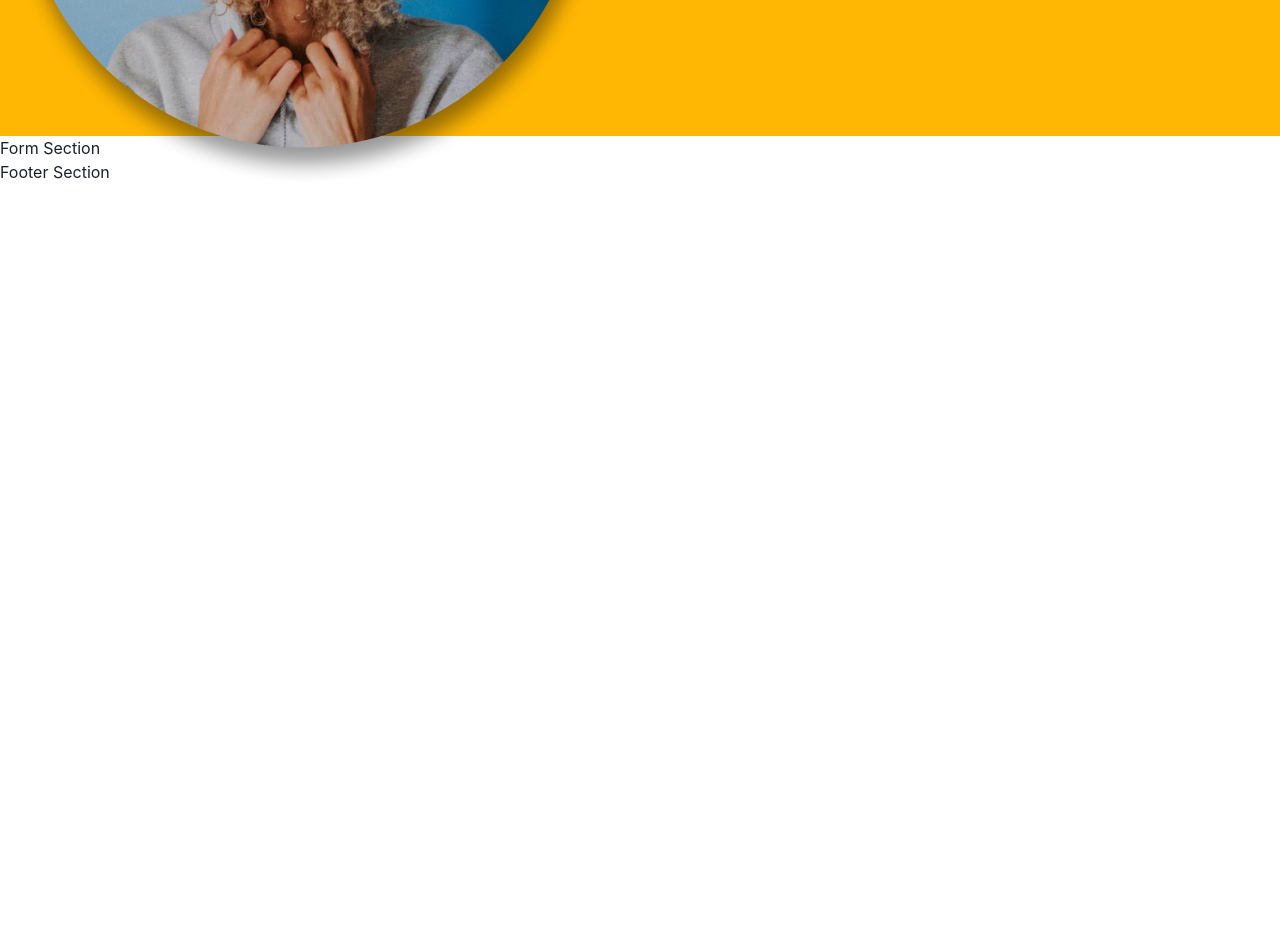
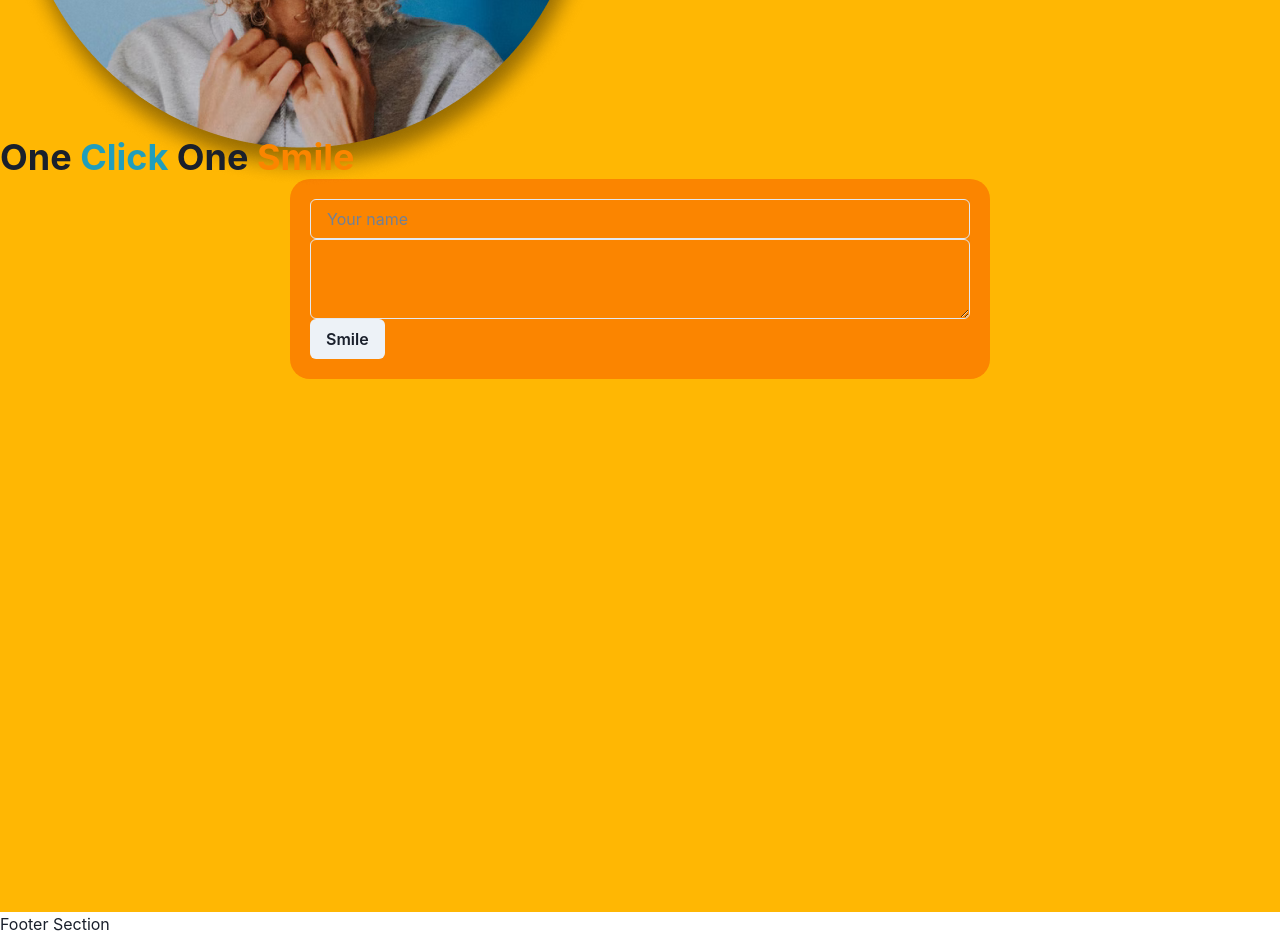
Before and after one commit to aynaever/share-smile-contract, a React (Create React App) app: page / in a window 1280 px wide. Shown: the part 1440-2376 px from the top of the page. Before the commit the page ends 1627 px from the top, so only its background shows below. Built offline with nearby package versions, Linux system fonts and the light colour scheme.

Commit message:
add some content and styling to FormSection

```diff
--- /dev/null
+++ b/src/components/FormSection/FormSection.css
@@ -0,0 +1,25 @@
+.formSection {
+	height: 97vh;
+	background-color: #FFB703;
+}
+
+.blockForm {
+	width: 70%;
+	max-width: 700px;
+	margin: 0 auto;
+	padding: 20px;
+	border-radius: 20px;
+	background-color: #FB8500;
+}
+
+#title {
+	margin: 0 auto;
+}
+
+#click {
+	color: #219EBC;
+}
+
+#smile {
+	color: #FB8500;
+}
--- a/src/components/FormSection/FormSection.js
+++ b/src/components/FormSection/FormSection.js
@@ -1,8 +1,25 @@
+import { Heading,
+		 FormControl,
+		 Input,
+		 Textarea,
+		 Button } from "@chakra-ui/react";
+import FormSectionCss from "./FormSection.css";
+
 function FormSection() {
 	return (
-		<>
-			<h1>Form Section</h1>
-		</>
+		<div className="formSection">
+			<Heading id="title">
+				One <span id="click">Click </span>
+				One <span id="smile">Smile</span>
+			</Heading>
+			<div className="blockForm">
+				<FormControl>
+					<Input type="text" placeHolder="Your name" />
+					<Textarea />
+					<Button>Smile </Button>
+				</FormControl>
+			</div>
+		</div>
 	);
 }
 
```
